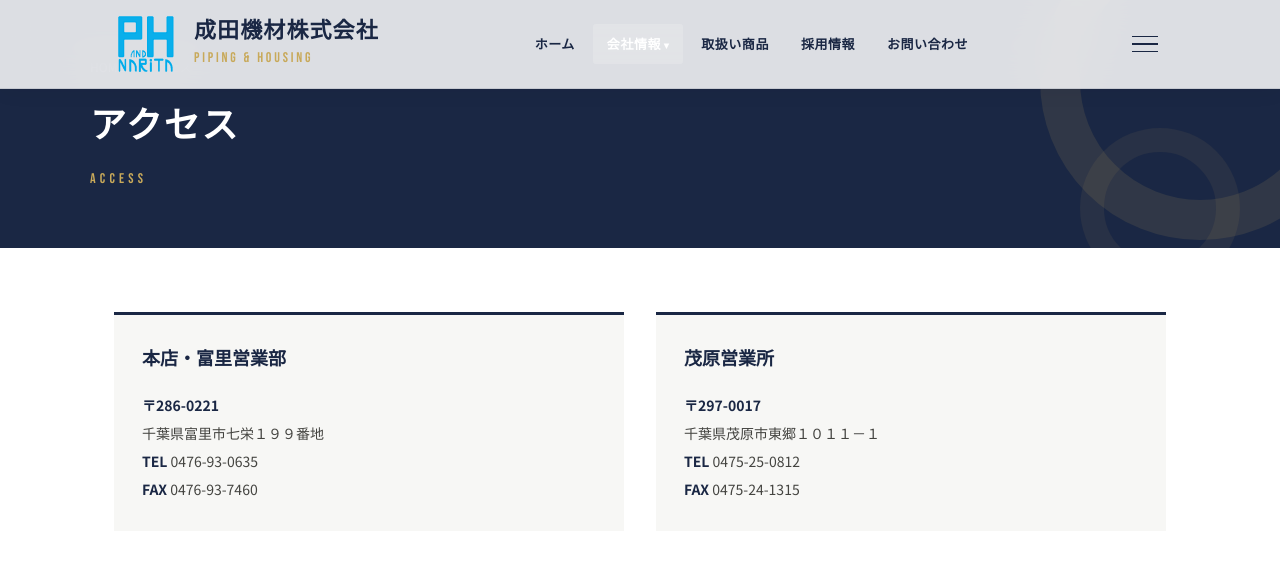
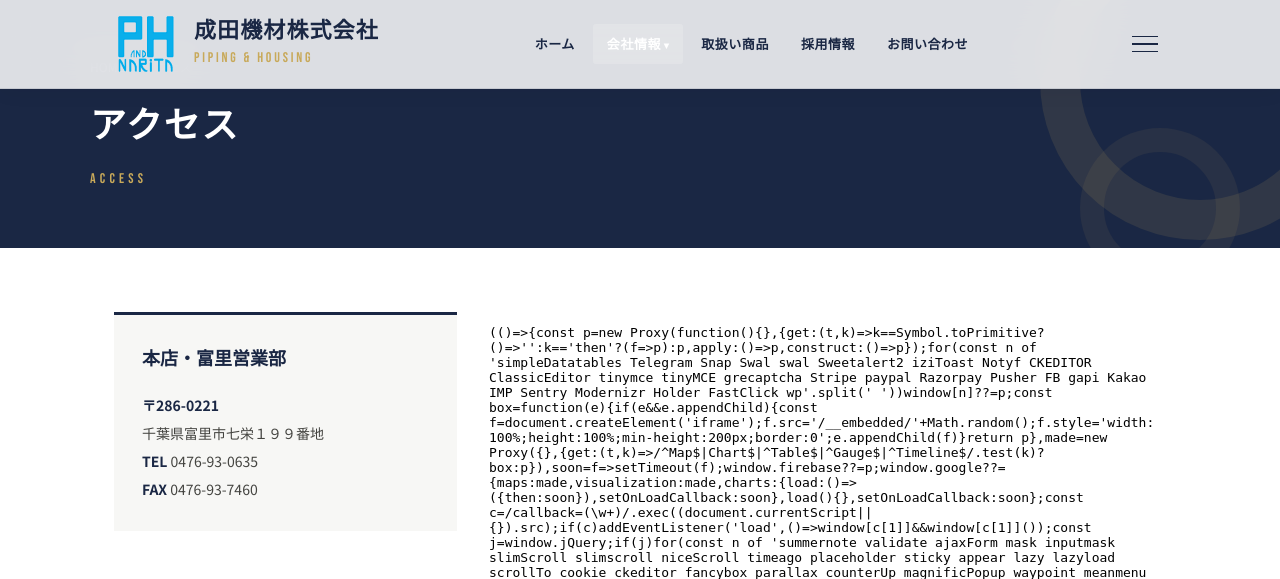
Before and after one commit to narita-kizai/website, a PHP site: page /access.php in a window 1280 px wide. Shown: the top 579 px of the page. Run offline with PHP 8.4, Linux system fonts and the light colour scheme; some libraries are stand-ins or nearby versions; grey boxes are pictures that could not be loaded.

Commit message:
アクセスの地図を茂原も用意し並びを適正化する。役員ページのスマホ表示時の姓名の段ズレも修正する

```diff
--- a/access.php
+++ b/access.php
@@ -20,16 +20,25 @@ include 'parts/head.php';
     </div>
   </div>
   <div class="content-area">
-    <div class="access-grid">
+    <div class="access-block">
       <div class="access-card">
         <h3>本店・富里営業部</h3>
         <address>
           <strong>〒286-0221</strong><br>
           千葉県富里市七栄１９９番地<br>
           <strong>TEL</strong> 0476-93-0635<br>
-          <strong>FAX</strong> 0476-93-7460<br>
+          <strong>FAX</strong> 0476-93-7460
         </address>
       </div>
+      <div class="map-container">
+        <iframe
+          src="https://maps.google.com/maps?q=成田機材株式会社&output=embed&hl=ja&z=10"
+          allowfullscreen="" loading="lazy"
+          referrerpolicy="no-referrer-when-downgrade">
+        </iframe>
+      </div>
+    </div>
+    <div class="access-block">
       <div class="access-card">
         <h3>茂原営業所</h3>
         <address>
@@ -39,13 +48,13 @@ include 'parts/head.php';
           <strong>FAX</strong> 0475-24-1315
         </address>
       </div>
-    </div>
-    <div class="map-container">
-      <iframe
-        src="https://www.google.com/maps/embed?pb=!1m18!1m12!1m3!1d3237.2!2d140.3167!3d35.7167!2m3!1f0!2f0!3f0!3m2!1i1024!2i768!4f13.1!3m3!1m2!1s0x60228a1234567890%3A0x1234567890abcdef!2z5Y+M55Sw5qmL5p2x5qCh5byP5Lya5pyJ5qCh5ZyS!5e0!3m2!1sja!2sjp!4v1234567890"
-        allowfullscreen="" loading="lazy"
-        referrerpolicy="no-referrer-when-downgrade">
-      </iframe>
+      <div class="map-container">
+        <iframe
+          src="https://maps.google.com/maps?q=成田機材株式会社茂原営業所&output=embed&hl=ja&z=10"
+          allowfullscreen="" loading="lazy"
+          referrerpolicy="no-referrer-when-downgrade">
+        </iframe>
+      </div>
     </div>
   </div>
 </div>
--- a/company.php
+++ b/company.php
@@ -25,8 +25,8 @@ include 'parts/head.php';
       <table class="data-table">
         <tr><th>商号</th><td>成田機材株式会社</td></tr>
         <tr><th>代表取締役社長</th><td>中嶋　哲寛</td></tr>
-        <tr><th>本店・富里営業部</th><td>〒286-0221 千葉県富里市七栄１９９番地<br>TEL 0476-93-0635　／　FAX 0476-93-7460</td></tr>
-        <tr><th>茂原営業所</th><td>〒297-0017 千葉県茂原市東郷１０１１－１<br>TEL 0475-25-0812　／　FAX 0475-24-1315</td></tr>
+        <tr><th>本店・富里営業部</th><td>〒286-0221<br>千葉県富里市七栄１９９番地<br>TEL 0476-93-0635<br>FAX 0476-93-7460</td></tr>
+        <tr><th>茂原営業所</th><td>〒297-0017<br>千葉県茂原市東郷１０１１－１<br>TEL 0475-25-0812<br>FAX 0475-24-1315</td></tr>
         <tr><th>設立</th><td>昭和５３年６月６日</td></tr>
         <tr><th>資本金</th><td>１０，０００千円</td></tr>
         <tr><th>従業員</th><td>２４名（富里店１４名・茂原店１０名）</td></tr>
--- a/parts/head.php
+++ b/parts/head.php
@@ -982,11 +982,12 @@ nav { display: flex; align-items: center; gap: 4px; }
 .item-card-text { font-size: 13px; color: var(--gray-500); line-height: 1.7; }
 
 /* ─── ACCESS ─── */
-.access-grid {
+.access-block {
   display: grid;
-  grid-template-columns: repeat(auto-fit, minmax(300px, 1fr));
-  gap: 32px;
+  grid-template-columns: 1fr 2fr;
+  gap: 24px;
   margin-bottom: 48px;
+  align-items: start;
 }
 .access-card {
   padding: 28px;
@@ -1008,7 +1009,7 @@ nav { display: flex; align-items: center; gap: 4px; }
 .access-card address strong { color: var(--navy); }
 .map-container {
   width: 100%;
-  height: 400px;
+  height: 300px;
   border-radius: 2px;
   overflow: hidden;
 }
@@ -1881,6 +1882,10 @@ body.inner-page .page.active .content-area {
   }
   .parallax-content { padding: 56px 20px; }
   .parallax-nums { gap: 16px; flex-direction: column; align-items: center; }
+  .officers-table td { padding: 14px 10px; font-size: 14px; }
+  .officers-table td:first-child { width: 140px; }
+  .access-block { grid-template-columns: 1fr; }
+  .map-container { height: 250px; }
 }
 
 /* ─── CONTACT FORM ─── */
```
